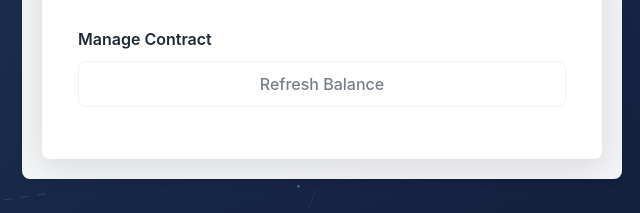
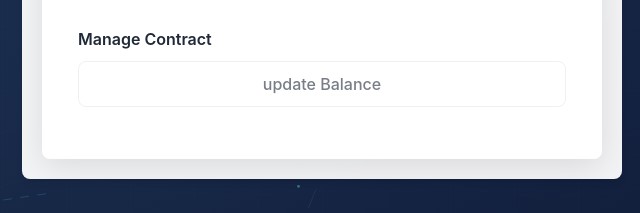
Before and after one commit to Leeh-Santos/money_beggarETH, a plain HTML site: page html-fund-me/index.html in a window 1280 px wide. Shown: the part 587-800 px from the top of the page, 318-958 px from the left. Drawn offline with Linux system fonts and the light colour scheme.

Commit message:
front end changed

```diff
--- a/html-fund-me/index.html
+++ b/html-fund-me/index.html
@@ -58,7 +58,7 @@
       <div class="action-section">
         <h2 class="section-title">Manage Contract</h2>
         <div class="buttons-group">
-          <button id="balanceButton" class="btn btn-outline" disabled>Refresh Balance</button>
+          <button id="balanceButton" class="btn btn-outline" disabled>update Balance</button>
         </div>
         <div class="action-message" id="actionMessage"></div>
       </div>
```
